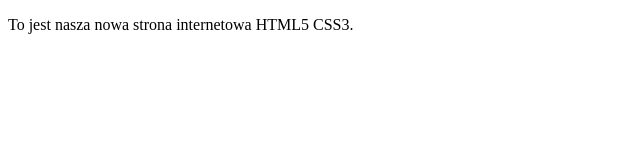
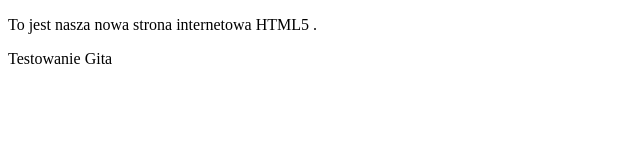
Before and after one commit to shymo1977/nauka-gita-2, a plain HTML site: page index.html in a window 1280 px wide. Shown: the whole page, without its empty margins (0-640 px from the left). Drawn offline with Linux system fonts and the light colour scheme.

Commit message:
Update body html

```diff
--- a/index.html
+++ b/index.html
@@ -14,7 +14,8 @@
 <header></header>
 
 <section>
-<p>To jest nasza nowa strona internetowa HTML5 CSS3.</p>
+<p>To jest nasza nowa strona internetowa HTML5 .</p>
+  <p>Testowanie Gita</p>
 </section>
 
 <footer></footer>
```
